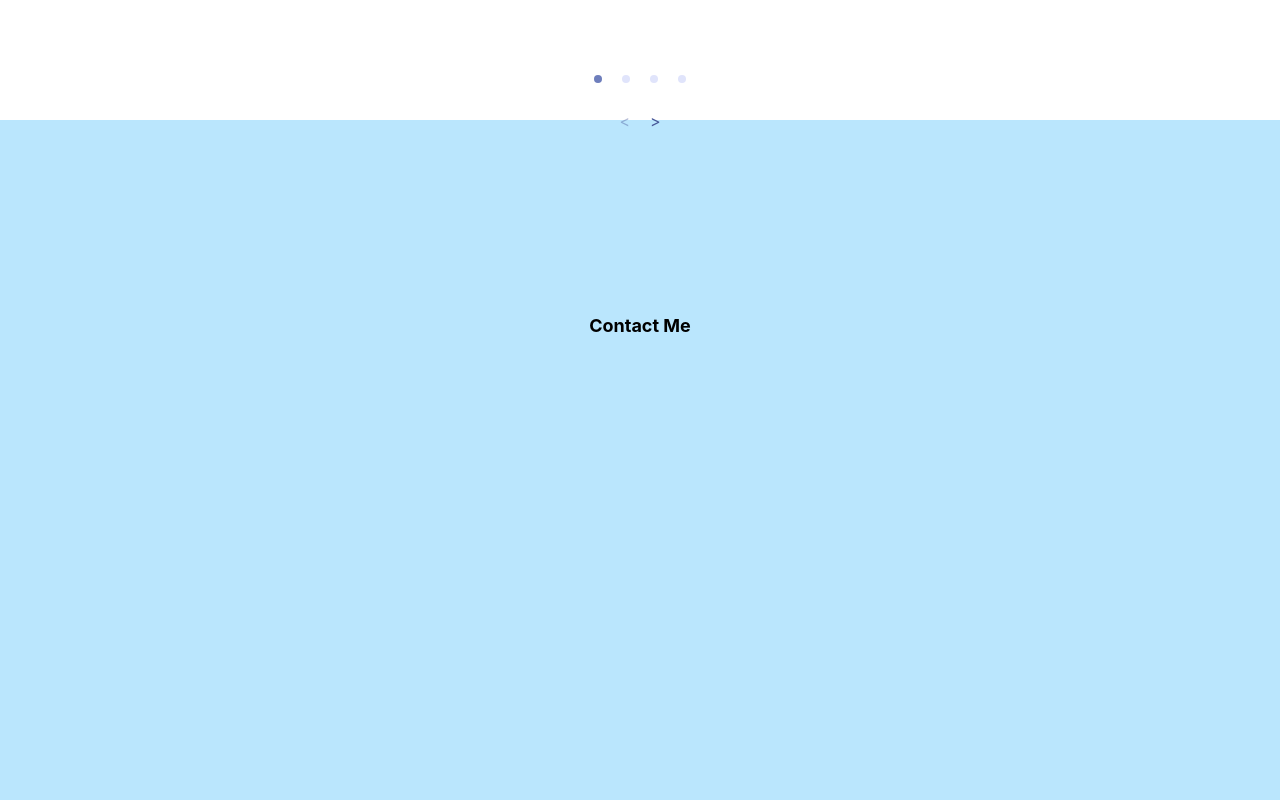
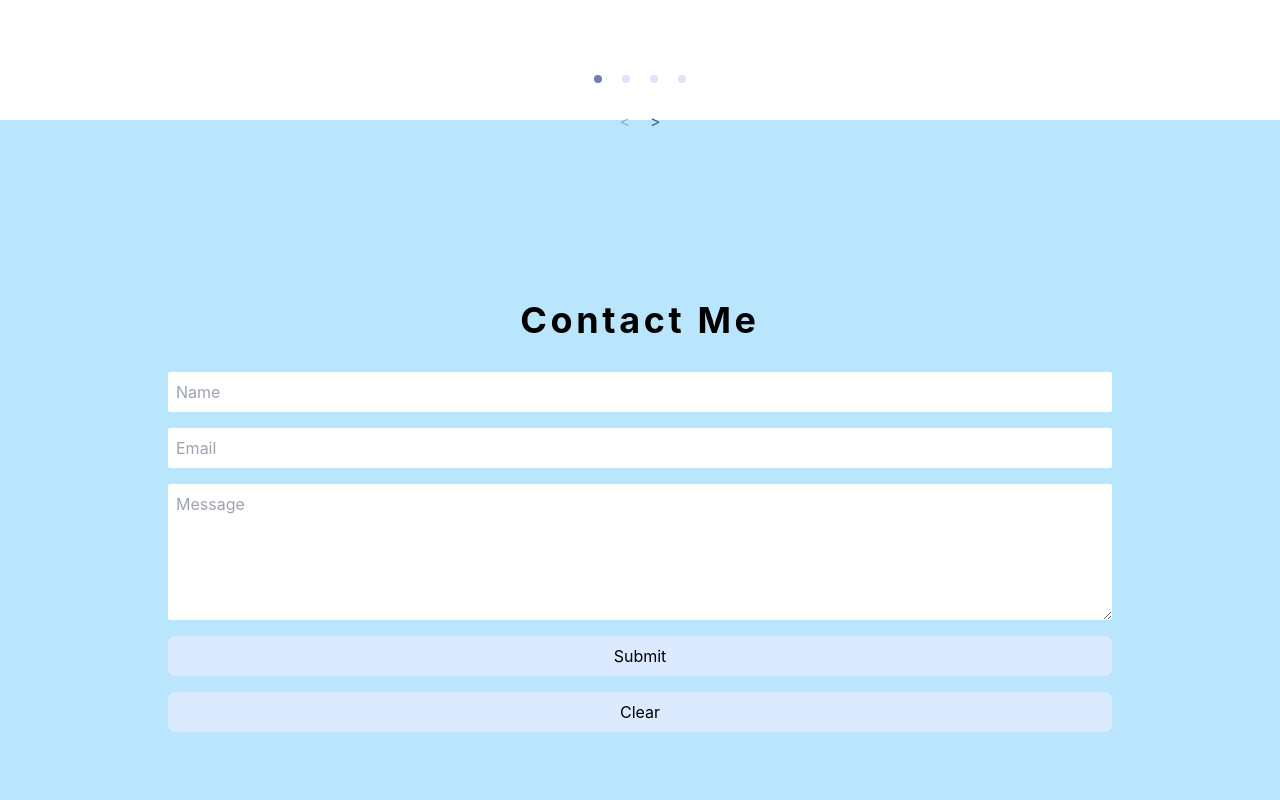
Before and after one commit to sohsinghian/my-portfolio, a React (Create React App) app: page / in a window 1280 px wide. Shown: the part 3080-3880 px from the top of the page. Built offline with nearby package versions, Linux system fonts and the light colour scheme.

Commit message:
Update Contact.js

```diff
--- a/src/pages/Contact.js
+++ b/src/pages/Contact.js
@@ -3,8 +3,49 @@ import React from "react";
 const Contact = () => {
   return (
     <>
-      <div className="text-center h-screen bg-sky-200" id="contact">
-        <h1 className="pt-48 font-bold text-lg">Contact Me</h1>
+      <div
+        class="flex flex-col justify-center text-center h-screen bg-sky-200"
+        id="contact"
+      >
+        <h1 class="mb-6 font-bold text-4xl tracking-widest text-center">
+          Contact Me
+        </h1>
+        <form
+          action=""
+          class="flex flex-col w-screen sm:px-5 md:px-20 lg:px-40"
+        >
+          <input
+            type="text"
+            name=""
+            value=""
+            placeholder="Name"
+            onChange=""
+            class="p-2 m-2 rounded-sm"
+          />
+          <input
+            type="email"
+            name=""
+            value=""
+            placeholder="Email"
+            onChange=""
+            class="p-2 m-2 rounded-sm"
+          />
+          <textarea
+            name="message"
+            value=""
+            placeholder="Message"
+            onChange=""
+            class="p-2 m-2 rounded-sm"
+            rows="5"
+            cols="50"
+          ></textarea>
+          <button type="submit" class="rounded-lg bg-blue-100 p-2 m-2">
+            Submit
+          </button>
+          <button type="reset" class="rounded-lg bg-blue-100 p-2 m-2">
+            Clear
+          </button>
+        </form>
       </div>
     </>
   );
```
